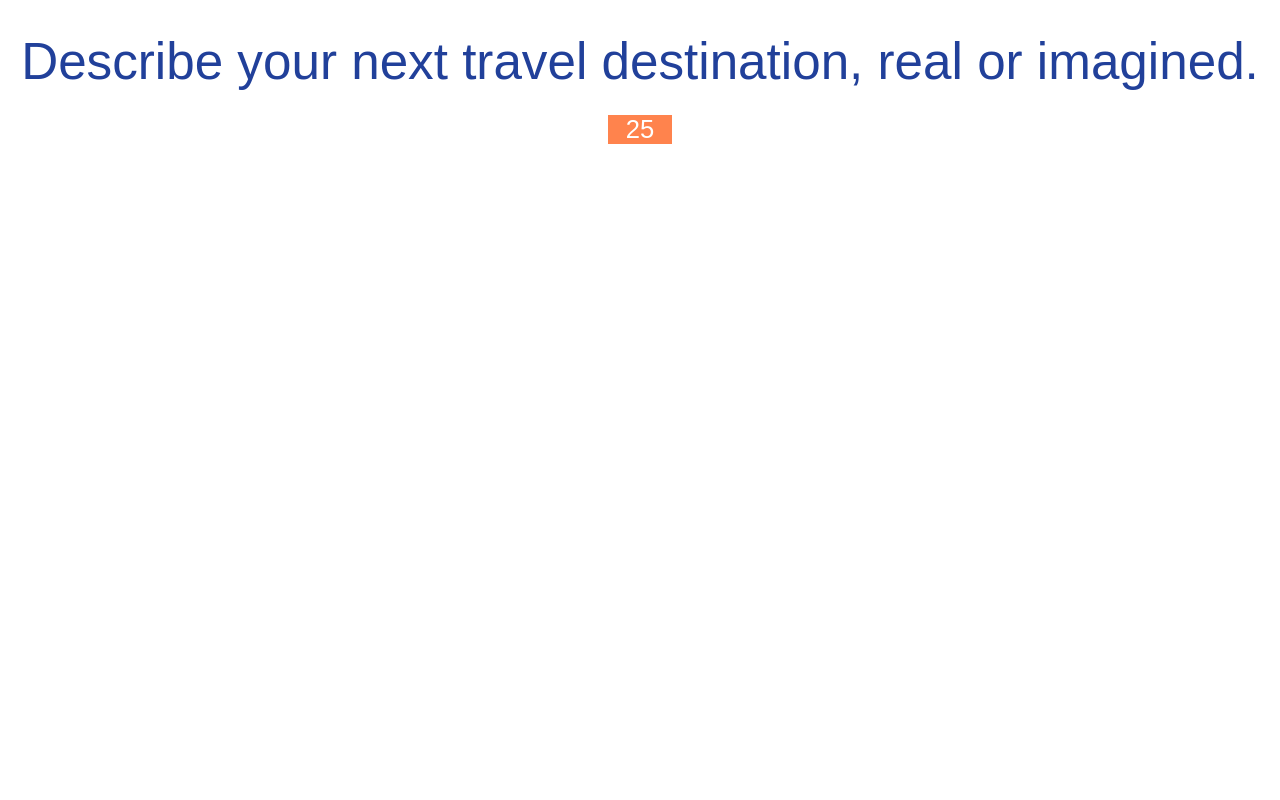
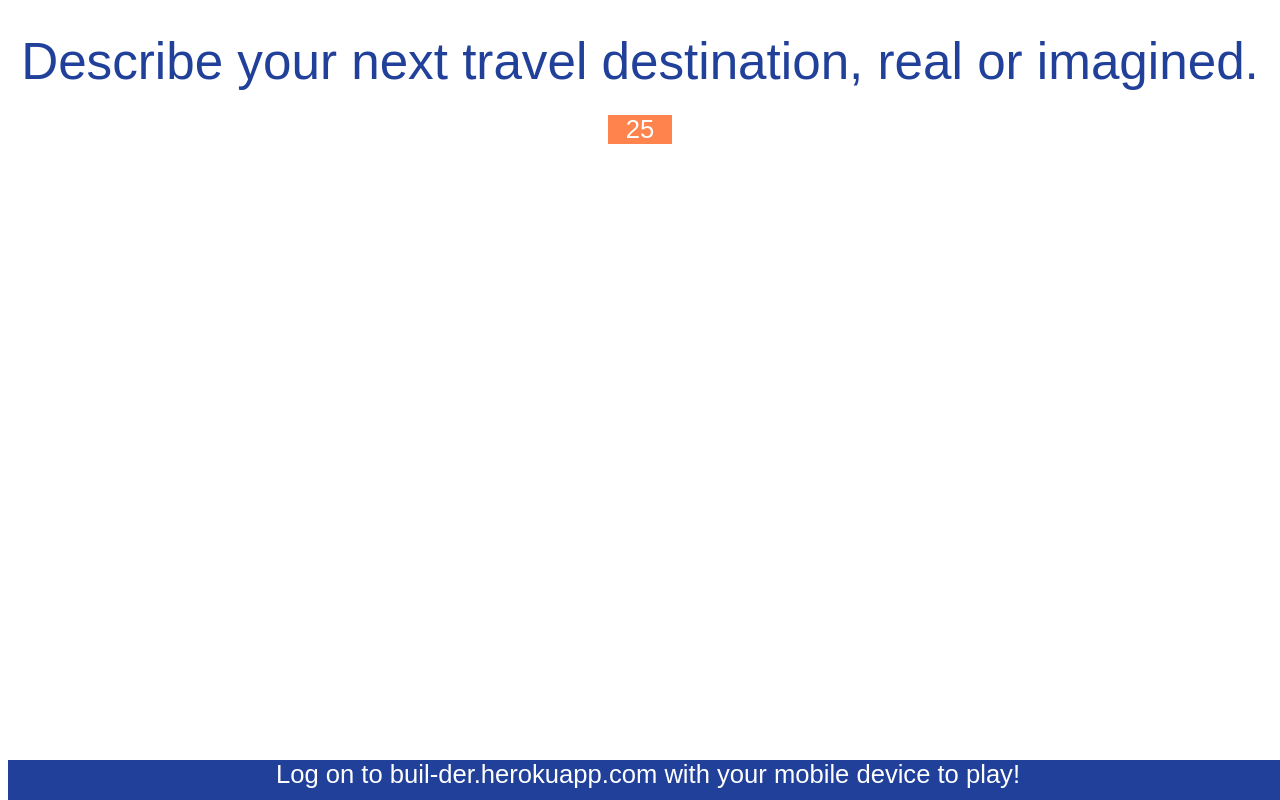
Before and after one commit to alexadietz/Builder, a website: page public/projection.html in a window 1280 px wide. Drawn offline with nearby package versions, Linux system fonts and the light colour scheme; no server answers.

Commit message:
scale correction, log in info added

```diff
--- a/public/main.css
+++ b/public/main.css
@@ -14,10 +14,12 @@ body {
   max-width: 375px;
 }
 
+
 @font-face {
   font-family: reglobold;
   src: url(Reglo-Bold.otf);
   font-family: 'Work Sans', sans-serif;
+  font-family: 'Poppins', sans-serif;
 }
 
 /* .prompt {
@@ -208,6 +210,21 @@ body {
   font-family: 'Work Sans', sans-serif;
 }
 
+.logon {
+  position: fixed;
+  font-family: 'Work Sans', sans-serif;
+  background-color: #21409a;
+  text-align: center;
+  color: white;
+  font-size: 2vw;
+  margin: auto;
+  align-items: center;
+  justify-content: center;
+  top: 95%;
+  width: 100%;
+  height: 5%;
+}
+
 
 /*.loadedImage{
   height:100px;
--- a/public/projection.html
+++ b/public/projection.html
@@ -39,6 +39,14 @@
 </div>
 </div>
 
+<div class="icons">
+
+</div>
+
+<div class="logon">
+  Log on to buil-der.herokuapp.com with your mobile device to play!
+</div>
+
 
     <!-- <img src="triangle_red_solid.png" > -->
 
--- a/public/projection.js
+++ b/public/projection.js
@@ -36,6 +36,9 @@ var textToShow = ['Build your happy place.', 'How does your first memory feel?',
           promptWeGot = textToShow[random] //grab the prompt
           $(".prompt_projection").html(promptWeGot); // render it to the screen.
 
+          //here we also need to reset the view....
+          $('.icons').html(' ') //clear out the html, by filling it with nothing...
+
 
         }
 
@@ -68,7 +71,7 @@ socket.on('projectionRouteSurveyAnswers',function(surveyAnswers){
 
   // console.log();
 
-var sizes = [50,100,150]
+var sizes = [100,175,350]
 
   var randSize = sizes[  Math.floor(Math.random()*sizes.length)  ] //get a random index from the sizes array and store it in the randSize variable
   var rt = randomRange($('.topSection').height() , window.innerHeight - randSize); // get a random number between the height of the top section and the height of the screen minus the height of the randSize (the image)
@@ -76,7 +79,7 @@ var sizes = [50,100,150]
 
 //generate a new image jQuery object and append to the body. (at a random spot, with a size from the sizes array using injected CSS)
   $('<img src="compiledImages/'+ surveyAnswers.blackfillshape+'_'+surveyAnswers.color+'_'+surveyAnswers.fillpattern+'.png" >')
-  .css({"position":"absolute","top":rt,"left":rl,"height":randSize+"px"}).appendTo('body')
+  .css({"position":"absolute","top":rt,"left":rl,"height":randSize+"px"}).appendTo('.icons')
 
 })
 
```
Also changed, not shown: public/index.html (+1 -0 lines).
